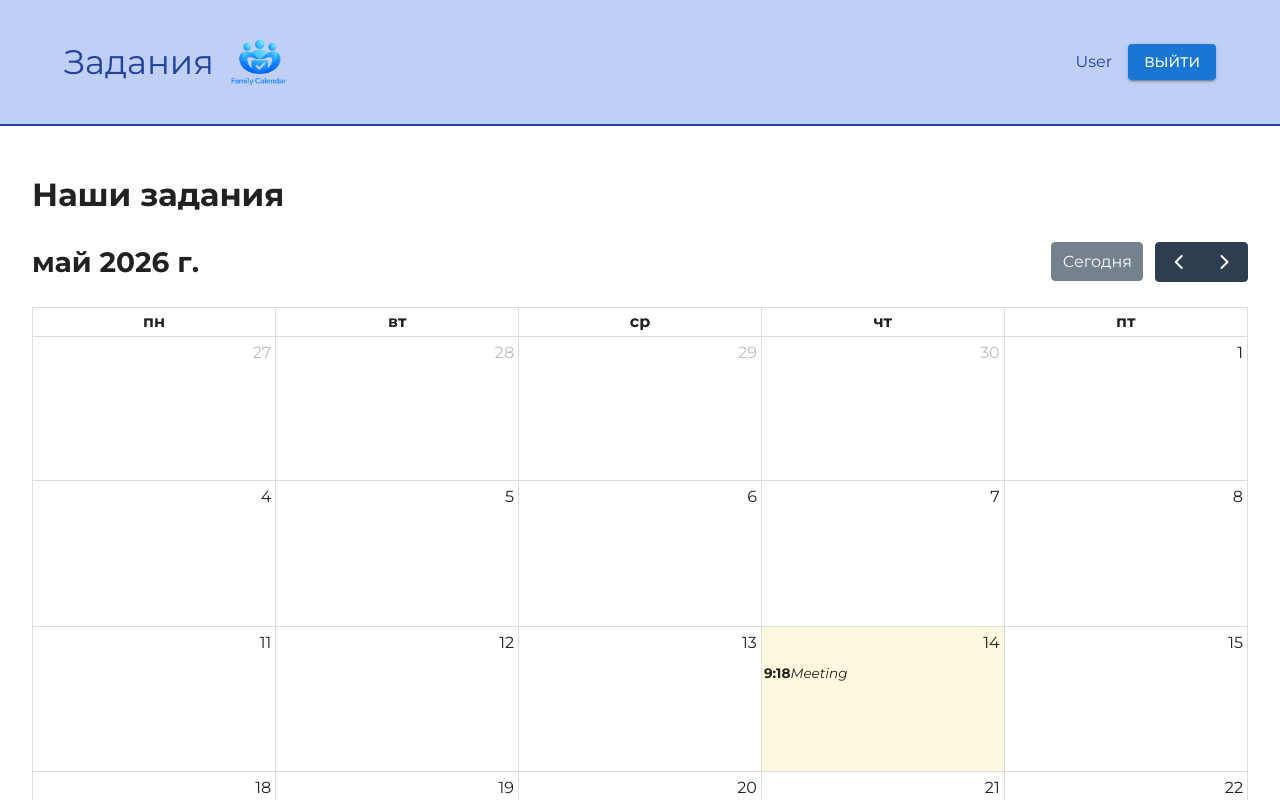
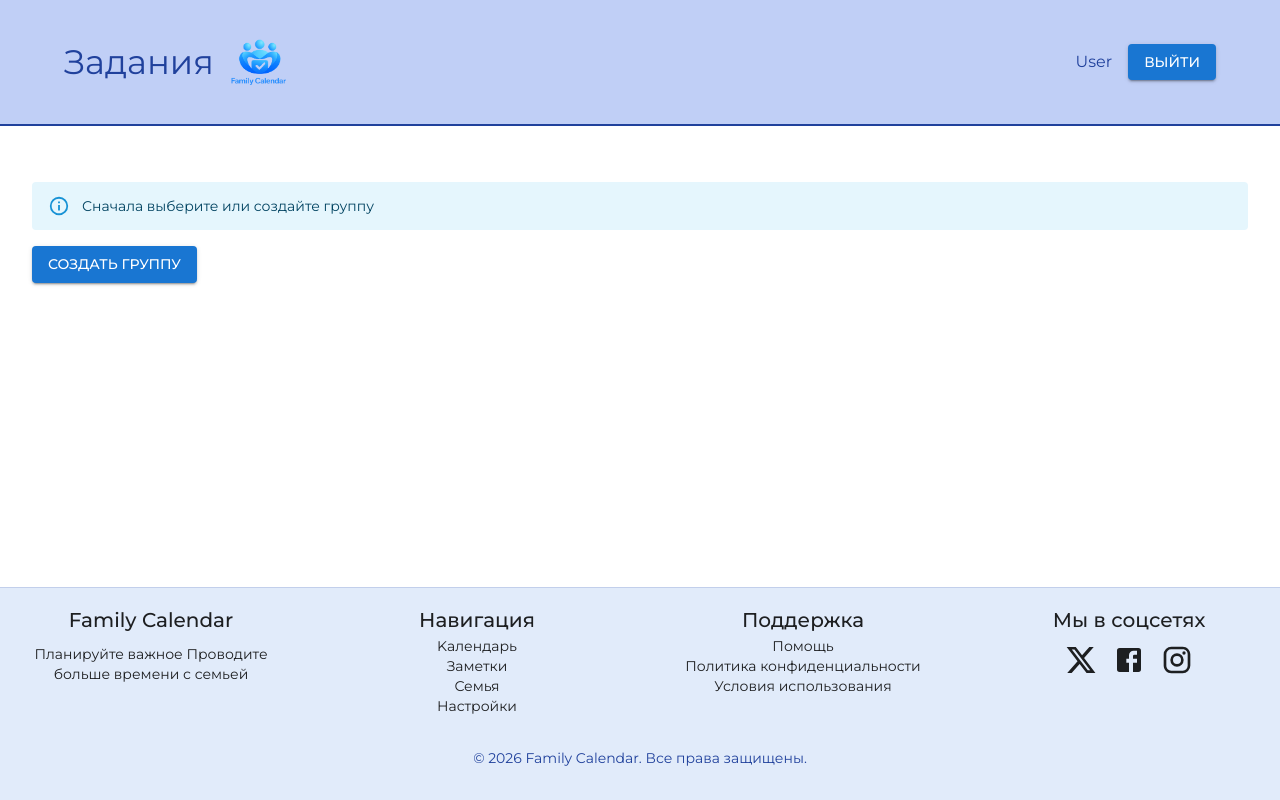
Before and after one commit to DEN21R/family-calendar, a React (Vite) app in the folder calendar_client/: page /calendar in a window 1280 px wide. Shown: the top 800 px of the page. Built offline with nearby package versions, Linux system fonts and the light colour scheme; no server answers; sample sign-in values are in the browser's storage.

Commit message:
Update index.jsx

```diff
--- a/calendar_client/src/pages/calendar/index.jsx
+++ b/calendar_client/src/pages/calendar/index.jsx
@@ -1,10 +1,31 @@
 import FullCalendar from '@fullcalendar/react'
 import dayGridPlugin from '@fullcalendar/daygrid'
 import ruLocale from '@fullcalendar/core/locales/ru'
+import { useSelector } from 'react-redux'
+import { useNavigate } from 'react-router-dom'
+import { Box, Button, Alert } from '@mui/material'
 
 const events = [{ title: 'Meeting', start: new Date() }]
 
 export function Calendar() {
+  const { activeGroupId } = useSelector((state) => state.group)
+  const navigate = useNavigate()
+
+  if (!activeGroupId) {
+    return (
+      <Box sx={{ py: 4 }}>
+        <Alert severity="info">Сначала выберите или создайте группу</Alert>
+        <Button
+          variant="contained"
+          onClick={() => navigate('/groups/create')}
+          sx={{ mt: 2 }}
+        >
+          Создать группу
+        </Button>
+      </Box>
+    )
+  }
+
   return (
     <div>
       <h1>Наши задания</h1>
```
